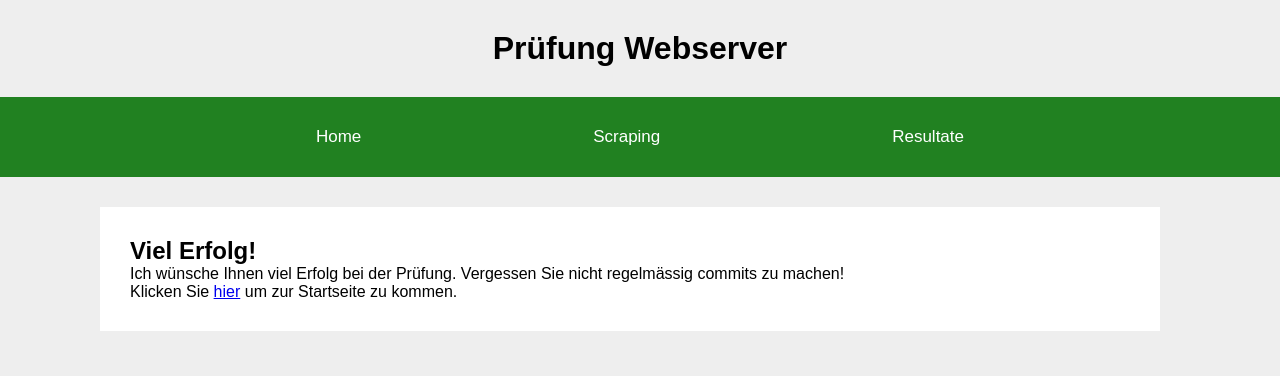
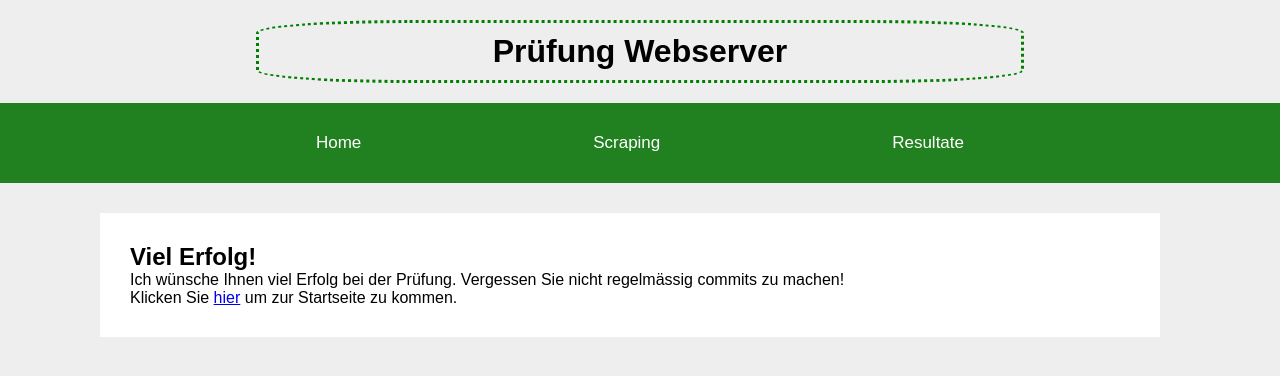
Before and after one commit to cedricgeissmann/pruefung-webserver-1mz, a Flask app: page / in a window 1280 px wide. Shown: the top 376 px of the page. Run offline with Flask 2, Linux system fonts and the light colour scheme.

Commit message:
aufgabe 2

```diff
--- a/run.py
+++ b/run.py
@@ -28,8 +28,7 @@ def scraping():
     return render_template("scraping.html", table=data)
 
 def my_filter(elem):
-        def filter_func(elem):
-            return render_template(scraping.html)
+    return render_template(scraping.html)
 
 
 # starts the webserver
--- a/static/main.css
+++ b/static/main.css
@@ -17,8 +17,9 @@ body {
 * ist!!! */
 
 h1 {
-    border: green;
-    border: 20px;
+    border-style: dotted;
+    border-radius: 20%;
+    border-color: green;
     text-align: center;
     padding: 10px;
     margin: 20px 20%;
```
